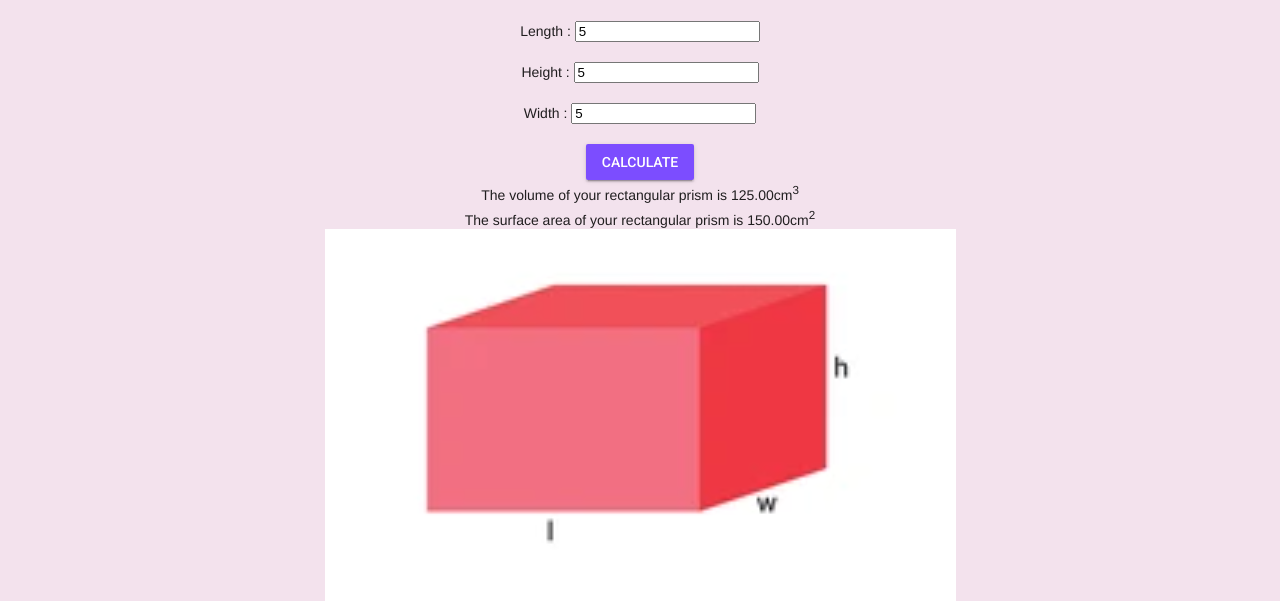
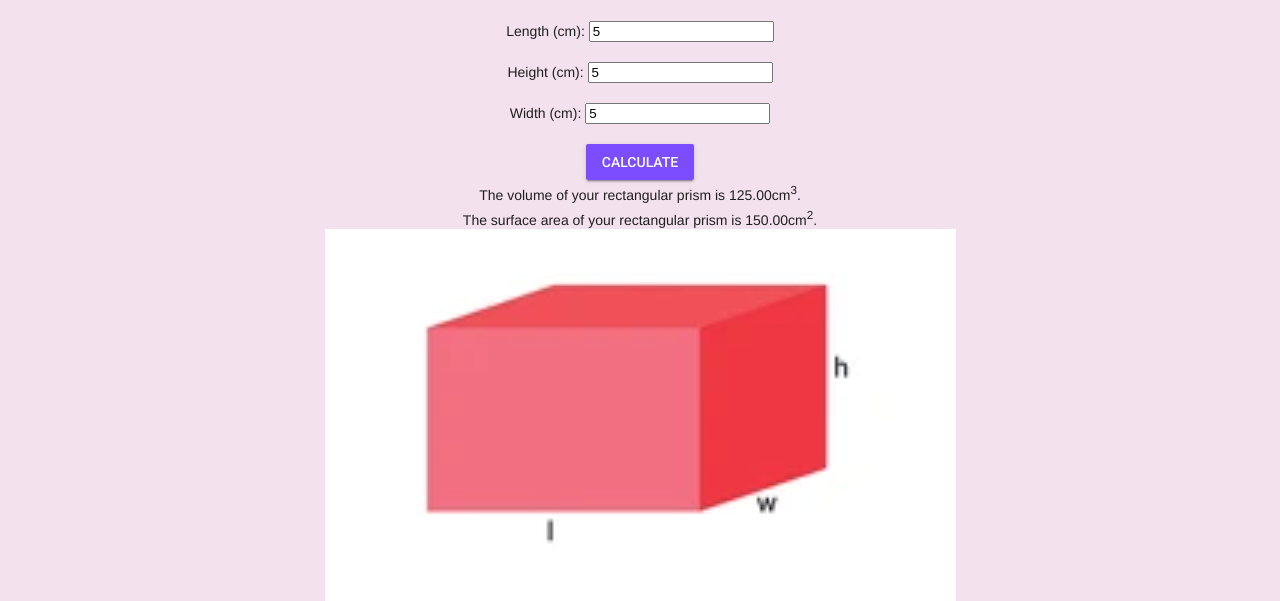
Before and after one commit to ICS20-Programming-JulienL/Assign-02-HTML-Calculations, a plain HTML site: page index.html in a window 1280 px wide. Both pictures are taken after typing "5", "5", "5" into the empty fields and a click on the button "CALCULATE". Shown: the part 199-800 px from the top of the page. Drawn offline with nearby package versions, Linux system fonts and the light colour scheme.

Commit message:
Fixed some errors.

```diff
--- a/index.html
+++ b/index.html
@@ -38,11 +38,11 @@
         <p>With this calculator, which was coded with Javascript, you will be able to solve any rectangular prism. Whether you're trying to calculate the volume of a box or that shelf that you've been meaning to install, this calculator has got you covered! </p>
         <h3>Please enter the following:</h3>
         <form action="javascript:calculateVolumeSurfaceArea()">
-          <label for="prism-length">Length :</label>
+          <label for="prism-length">Length (cm):</label>
           <input type="number" id="prism-length" step=".001" placeholder="Enter the length of your prism"><br><br>
-          <label for="prism-height">Height :</label>
+          <label for="prism-height">Height (cm):</label>
           <input type="number" id="prism-height" step=".001" placeholder="Enter the width of your prism"><br><br>
-          <label for="prism-width">Width :</label>
+          <label for="prism-width">Width (cm):</label>
           <input type="number" id="prism-width" step=".001" placeholder="Enter the height of your prism"><br><br>
         <!-- Accent-colored raised button -->
         <button class="mdl-button mdl-js-button mdl-button--raised mdl-button--accent" onclick ="calculateVolumeSurfaceArea()()">
--- a/js/script.js
+++ b/js/script.js
@@ -28,7 +28,7 @@ function calculateVolumeSurfaceArea() {
 
   // display the volume and surface area
 
-  document.getElementById('answer1').innerHTML = "The volume of your rectangular prism is " +volume.toFixed(2)+"cm<sup>3</sup>";
+  document.getElementById('answer1').innerHTML = "The volume of your rectangular prism is " +volume.toFixed(2)+"cm<sup>3</sup>.";
   // display how much the government will pay
-  document.getElementById('answer2').innerHTML = "The surface area of your rectangular prism is "+surfaceArea.toFixed(2)+"cm<sup>2</sup>";
+  document.getElementById('answer2').innerHTML = "The surface area of your rectangular prism is "+surfaceArea.toFixed(2)+"cm<sup>2</sup>.";
 }
```
